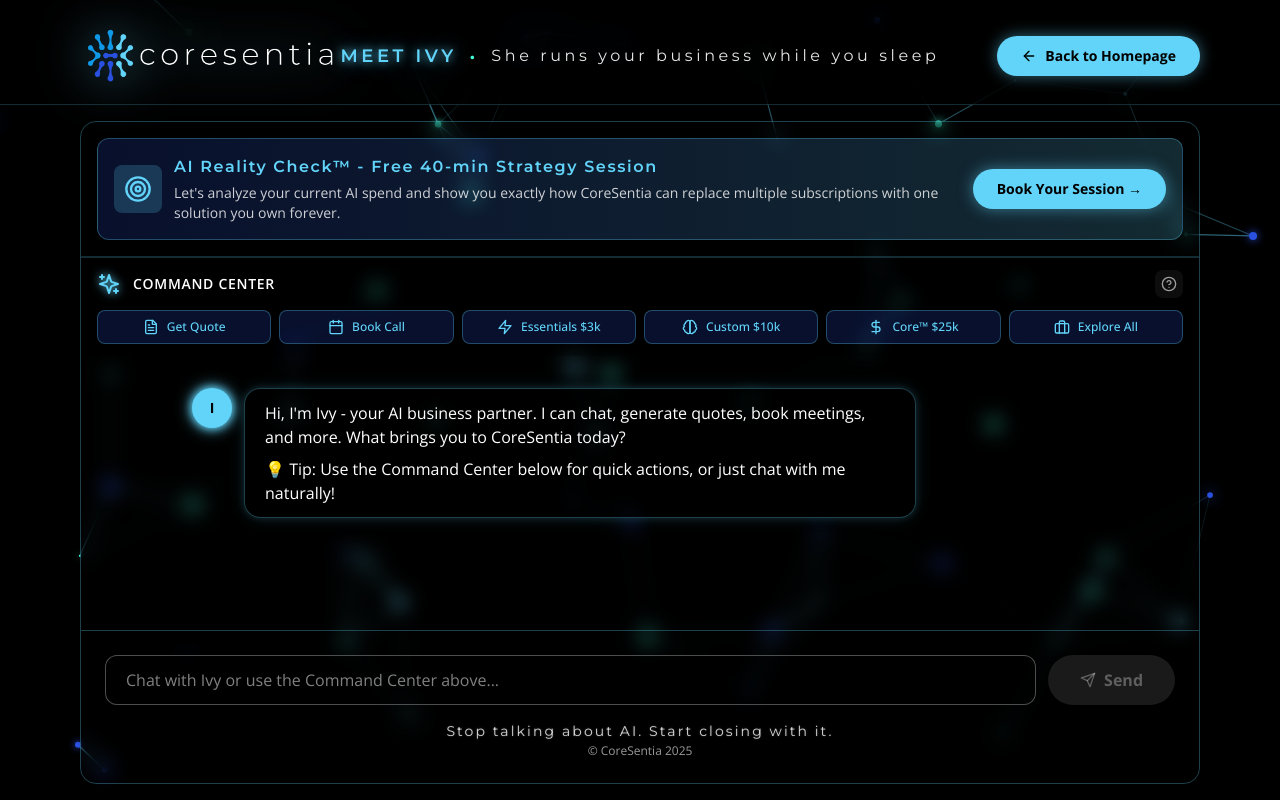
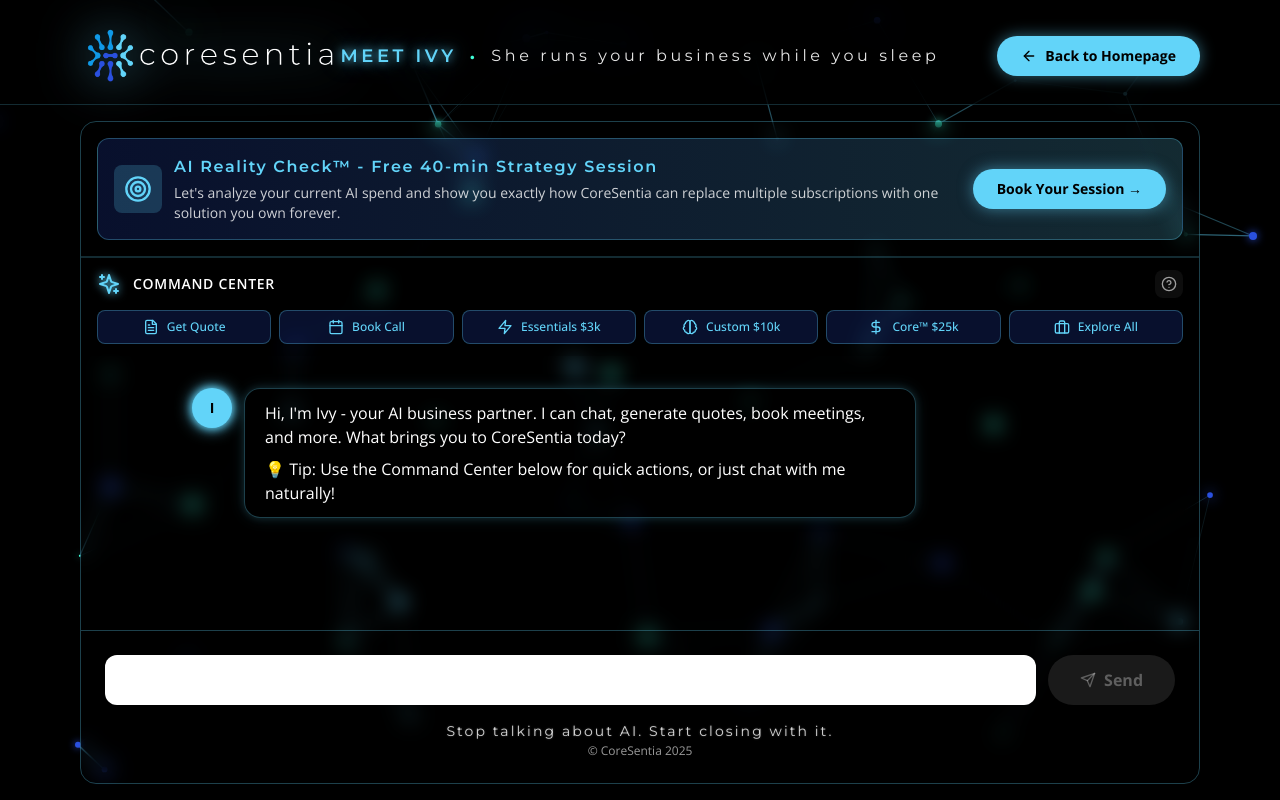
Before and after one commit to CoreSentiaAI/coresentia-lead-response, a Next.js app: page /chat/homepage-visitor in a window 1280 px wide. Built offline with nearby package versions, Linux system fonts and the light colour scheme.

Commit message:
Update ChatInterface.tsx

```diff
--- a/app/components/ChatInterface.tsx
+++ b/app/components/ChatInterface.tsx
@@ -757,7 +757,7 @@
                   onKeyPress={(e) => e.key === 'Enter' && sendMessage()}
                   placeholder="Chat with Ivy or use the Command Center above..."
                   style={{ fontSize: '16px' }}
-                  className="flex-1 px-3 py-2 md:px-5 md:py-3 bg-black/40 backdrop-blur-xl border border-white/30 rounded-xl text-white placeholder-white/50 focus:outline-none focus:border-[#62D4F9] transition-all duration-300 text-sm md:text-base"
+                  className="flex-1 px-3 py-2 md:px-5 md:py-3 bg-black/05 backdrop-blur-xl border border-white/30 rounded-xl text-white placeholder-white/50 focus:outline-none focus:border-[#62D4F9] transition-all duration-300 text-sm md:text-base"
                 />
                 <button
                   data-send-button
```
